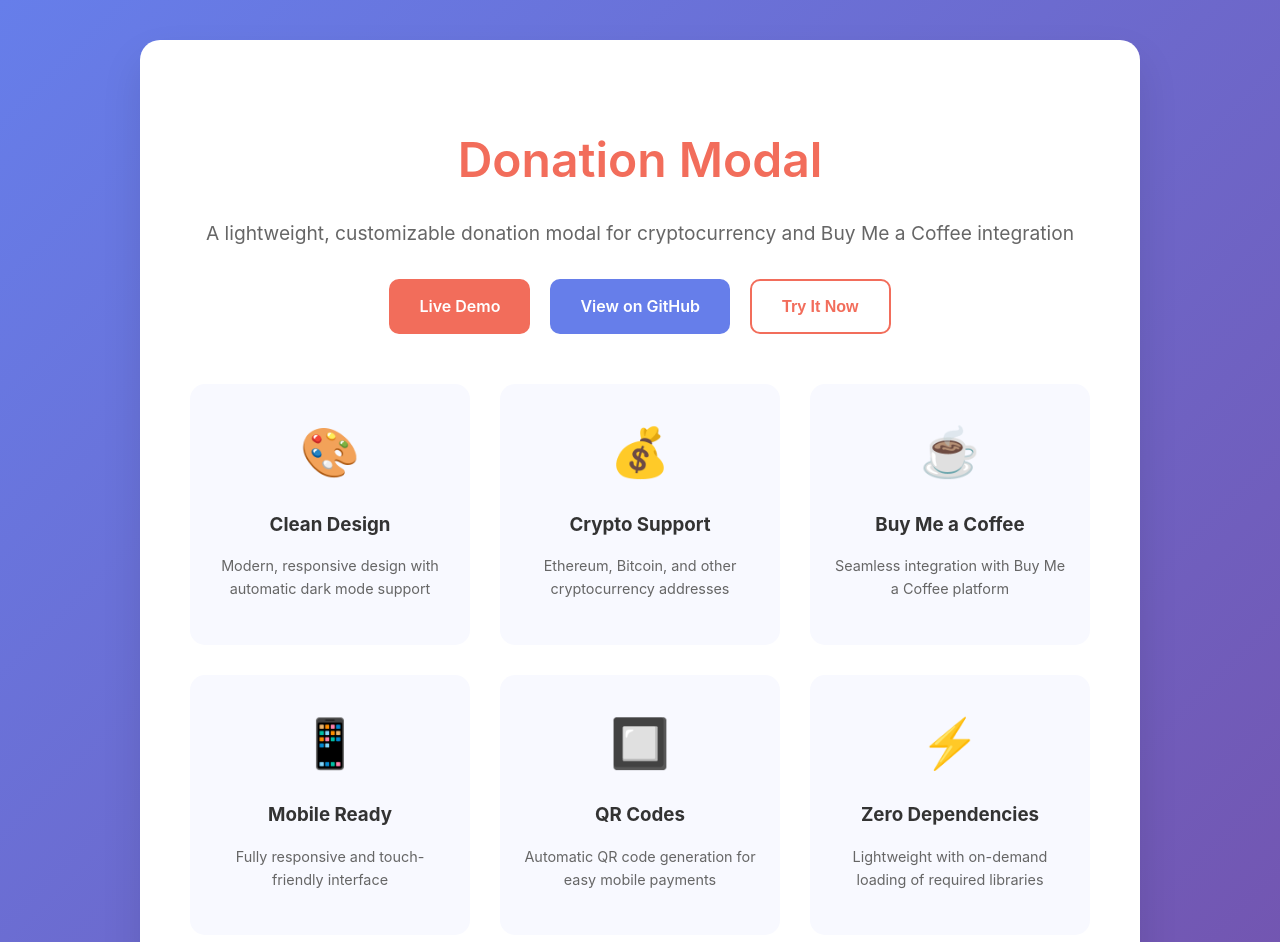
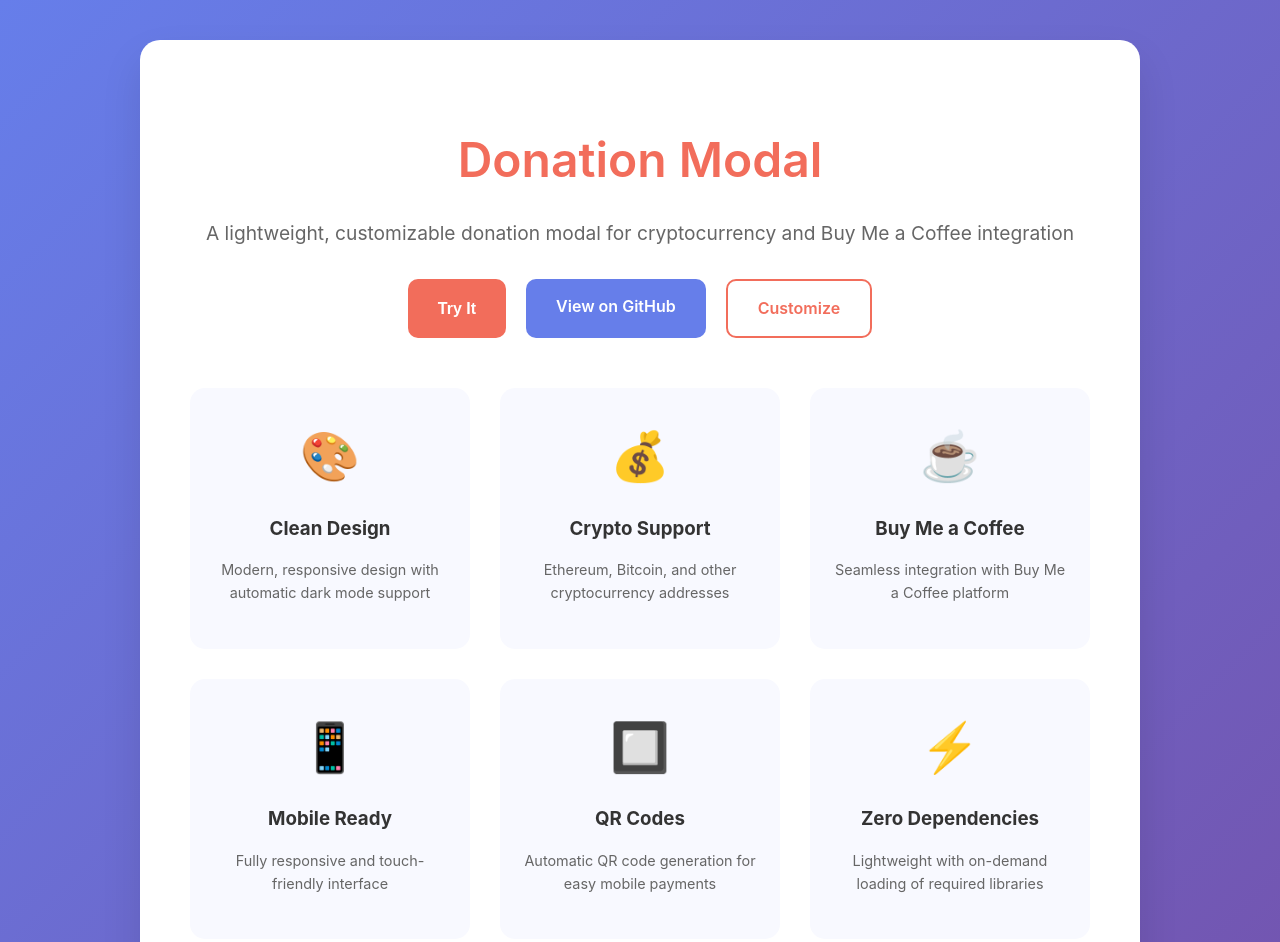
Before and after one commit to shayanb/buymeacoffee-module, a website: page index.html in a window 1280 px wide. Shown: the top 942 px of the page. Drawn offline with Linux system fonts and the light colour scheme.

Commit message:
fixes some docs

```diff
--- a/index.html
+++ b/index.html
@@ -262,9 +262,10 @@
       <p class="subtitle">A lightweight, customizable donation modal for cryptocurrency and Buy Me a Coffee integration</p>
 
       <div class="cta-buttons">
-        <a href="./demo/" class="btn primary-btn">Live Demo</a>
+        <button id="try-demo" class="btn primary-btn ">Try It</button>
         <a href="https://github.com/shayanb/buymeacoffee-module" class="btn secondary-btn">View on GitHub</a>
-        <button id="try-demo" class="btn outline-btn">Try It Now</button>
+        <a href="./demo/index.html" class="btn outline-btn">Customize</a>
+
       </div>
     </div>
 
@@ -349,7 +350,7 @@ wget https://raw.githubusercontent.com/shayanb/buymeacoffee-module/main/donation
       <div class="links">
         <a href="https://github.com/shayanb/buymeacoffee-module" class="link">GitHub</a>
         <a href="https://www.npmjs.com/package/@shayan/buymeacoffee-module" class="link">NPM</a>
-        <a href="./demo/" class="link">Documentation</a>
+        <a href="https://github.com/shayanb/buymeacoffee-module?tab=readme-ov-file#donation-modal-module" class="link">Documentation</a>
         <a href="https://github.com/shayanb/buymeacoffee-module/issues" class="link">Issues</a>
       </div>
       <p>MIT License • Made with ❤️ by Shayan</p>
@@ -363,7 +364,7 @@ wget https://raw.githubusercontent.com/shayanb/buymeacoffee-module/main/donation
     const demoModal = new DonationModal({
       ethAddress: '0x5214e7601682dEE3397666b8bBaeDBD682d19186',
       btcAddress: '3BHETs8Fby8RmYhuqQqFBLfc7vMYD1R1mA',
-      buyMeCoffeeUrl: 'https://buymeacoffee.com/example',
+      buyMeCoffeeUrl: 'https://buymeacoffee.com/pangana',
       modalTitle: 'Support the Donation Modal Project',
       modalDescription: 'This modal is a demonstration of the donation modal module. Your support helps keep open source projects like this alive!'
     });
```
Also changed, not shown: demo/index.html (+0 -1 lines).
